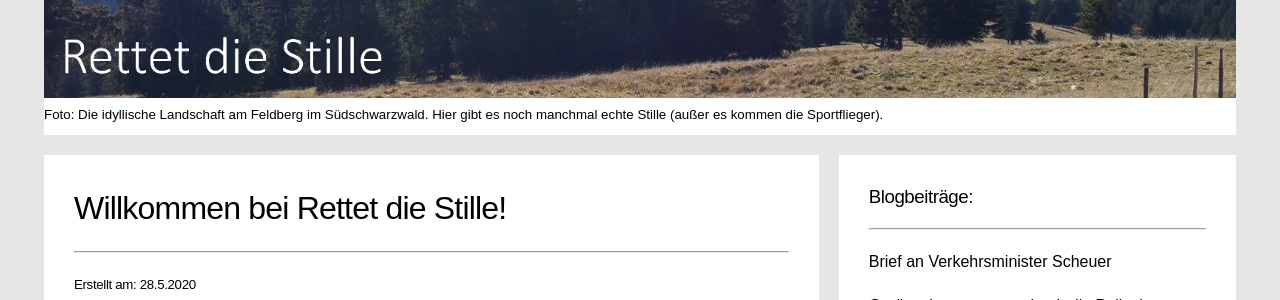
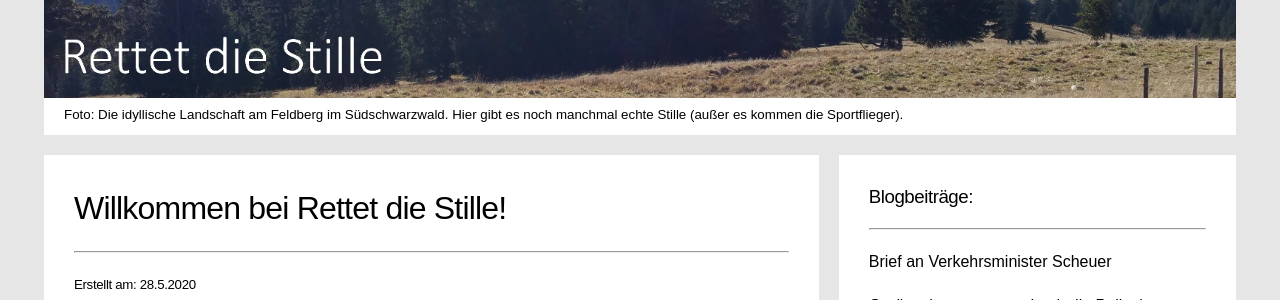
Before and after one commit to rettet-die-stille/rettet-die-stille.github.io, a Jekyll site: the page built from index.md, in a window 1280 px wide. Shown: the part 317-617 px from the top of the page. Built offline with Jekyll 4.4.1, drawn with Linux system fonts in a browser that asks for light colours; our own code applies the rules of GitHub Pages for plain Markdown files.

Commit message:
Update defaultmodern.html

```diff
--- a/_layouts/defaultmodern.html
+++ b/_layouts/defaultmodern.html
@@ -90,7 +90,7 @@ layout: default
     </div>
     <div class="header2">
           <img src="/assets/images/schwarzwald3.jpg" alt="Die idyllische Landschaft" title="" />
-          <div class="navsub>">
+          <div class="navsub">
             <sub>Foto: Die idyllische Landschaft am Feldberg im Südschwarzwald. Hier gibt es noch manchmal echte Stille (außer es kommen die Sportflieger).</sub>
           </div>
     </div>
```
